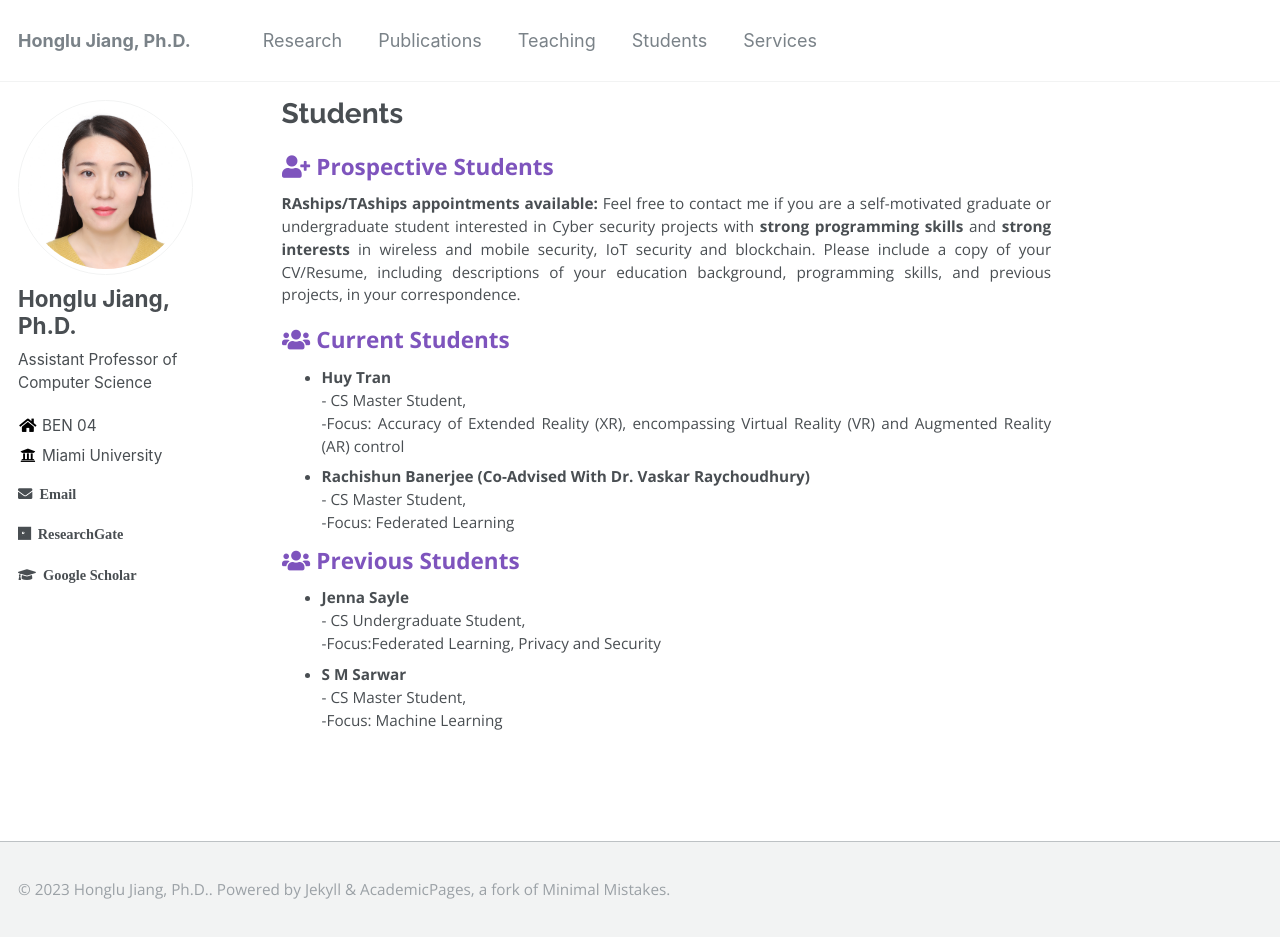
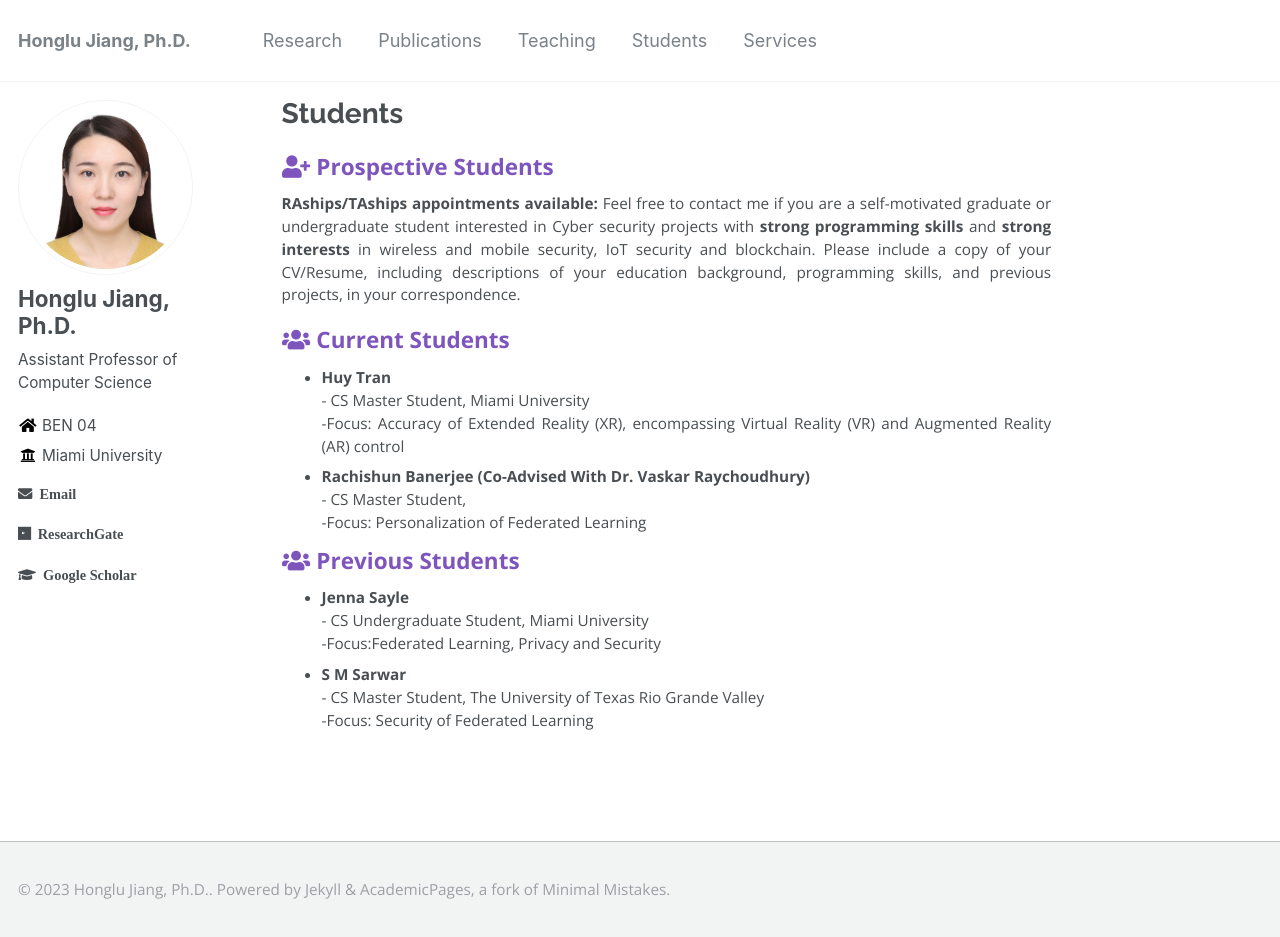
Before and after one commit to hljiang0720/hljiang.github.io, a Jekyll site: the page built from _pages/students.md, in a window 1280 px wide and 937 px high. Built offline with Jekyll 4.4.1, drawn with Linux system fonts in a browser that asks for light colours.

Commit message:
Update students.md

```diff
--- a/_pages/students.md
+++ b/_pages/students.md
@@ -11,13 +11,13 @@ author_profile: true
 **RAships/TAships appointments available:** Feel free to contact me if you are a self-motivated graduate or undergraduate student interested in Cyber security projects with **strong programming skills** and **strong interests** in wireless and mobile security, IoT security and blockchain. Please include a copy of your CV/Resume, including descriptions of your education background, programming skills, and previous projects, in your correspondence.
 
 ### <i class="fa fa-fw fa-users" aria-hidden="true"></i> Current Students
-* **Huy Tran** <br> - CS Master Student,
-                  <br> -Focus: Accuracy of Extended Reality (XR), encompassing Virtual Reality (VR) and Augmented Reality (AR) control
+* **Huy Tran** <br> - CS Master Student, Miami University
+               <br> -Focus: Accuracy of Extended Reality (XR), encompassing Virtual Reality (VR) and Augmented Reality (AR) control
 * **Rachishun Banerjee (Co-Advised With Dr. Vaskar Raychoudhury)** <br> - CS Master Student,
-                  <br> -Focus: Federated Learning
+               <br> -Focus: Personalization of Federated Learning
 
 ### <i class="fa fa-fw fa-users" aria-hidden="true"></i> Previous Students
-* **Jenna Sayle** <br> - CS Undergraduate Student,
+* **Jenna Sayle** <br> - CS Undergraduate Student, Miami University
                   <br> -Focus:Federated Learning, Privacy and Security
-* **S M Sarwar** <br> - CS Master Student,
-                  <br> -Focus: Machine Learning
+* **S M Sarwar** <br> - CS Master Student, The University of Texas Rio Grande Valley
+                  <br> -Focus: Security of Federated Learning
```
